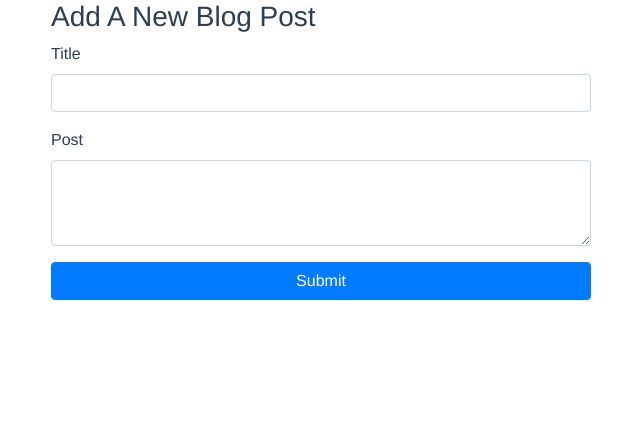
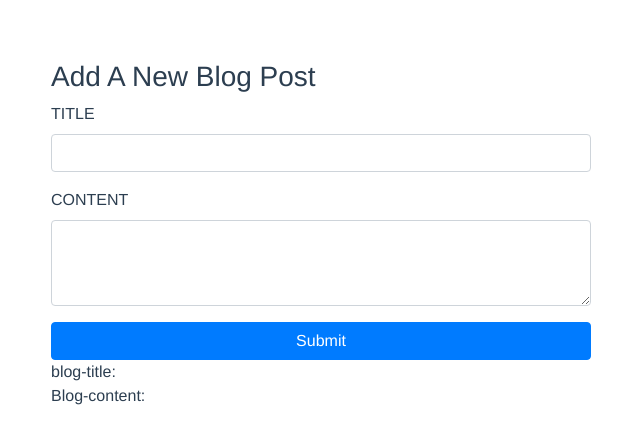
Before and after one commit to olayinkaa/vueBlogg, a Vue app: page / in a window 1280 px wide. Shown: the top 444 px of the page, without its empty margins (224-864 px from the left). Built offline with nearby package versions, Linux system fonts and the light colour scheme.

Commit message:
another commit

```diff
--- a/src/App.vue
+++ b/src/App.vue
@@ -30,6 +30,6 @@ export default {
   -moz-osx-font-smoothing: grayscale;
   /* text-align: center; */
   color: #2c3e50;
-  /* margin-top: 60px; */
+  margin-top: 60px;
 }
 </style>
--- a/src/components/AddBlog.vue
+++ b/src/components/AddBlog.vue
@@ -5,18 +5,27 @@
                 <h3>Add A New Blog Post</h3>
                 <form>
                     <div class="form-group">
-                        <label for="exampleInputEmail1">Title</label>
-                        <input type="email" class="form-control" id="exampleInputEmail1" aria-describedby="emailHelp" placeholder="">
+                        <label for="exampleInputEmail1">TITLE</label>
+                        <input type="text" v-model="title" class="form-control" id="post_title" aria-describedby="emailHelp" placeholder="">
                     </div>
                     <div class="form-group">
-                        <label for="exampleFormControlTextarea1">Post</label>
-                        <textarea class="form-control" id="exampleFormControlTextarea1" rows="3"></textarea>
+                        <label for="exampleFormControlTextarea1">CONTENT</label>
+                        <textarea class="form-control" v-model="content" id="post_content" rows="3"></textarea>
                     </div>
 
                     <button type="submit" class="btn btn-primary btn-block">Submit</button>
                 </form>
+                <!--  -->
+                   <div>
+                        blog-title: {{title}}
+                    </div>
+                    <div>
+                         <p>Blog-content: {{content}}</p>
+                    </div>
             </div>
+
         </div>
+
 
     </div>
 </template>
@@ -27,6 +36,8 @@
         data(){
             return {
 
+                title:'',
+                content:''
             }
         }
     }
```
